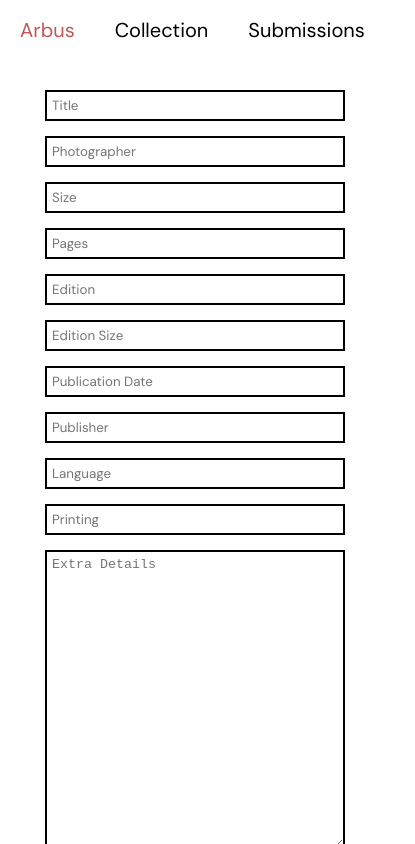
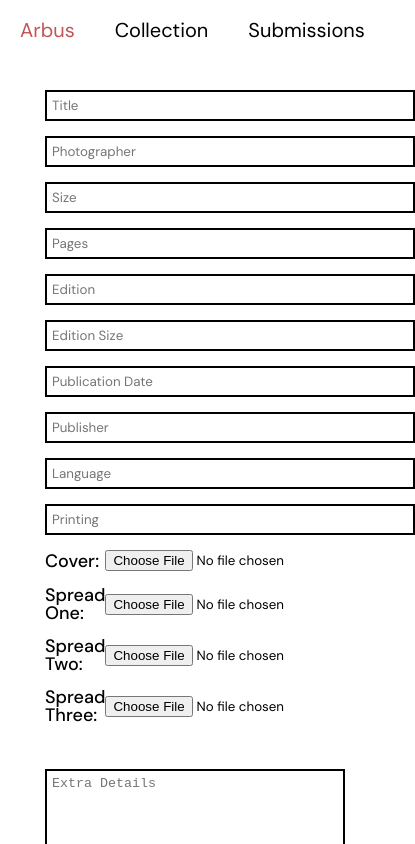
Before and after one commit to mcgowanandrew/arbus, a React (Create React App) app in the folder client/: page /admin/sub/edit/1 in a window 390 px wide. Shown: the top 844 px of the page, 415 px wide, since content can reach past the window. Built offline with nearby package versions, Linux system fonts and the light colour scheme; no server answers.

Commit message:
home page update, added fetchData

```diff
--- a/client/src/AllBooks.js
+++ b/client/src/AllBooks.js
@@ -4,7 +4,7 @@ import { useHistory } from "react-router-dom";
 import useToken from "./Hooks/useToken";
 
 const Book = ({ book }) => {
-  const { token, setToken } = useToken();
+  const { token} = useToken();
 
   let history = useHistory();
 
--- a/client/src/App.js
+++ b/client/src/App.js
@@ -17,17 +17,20 @@ const App = () => {
   const [value, setValue] = useState("");
   const [searchResults, setSearchResults] = useState([]);
   const [allBooks, setAllBooks] = useState([]);
-  useEffect(() => {
-    fetch("/catalogue/all-books", { method: "GET" })
-      .then((res) => {
-        return res.json();
-      })
-      .then((data) => {
-        console.log("data", data);
-        const bookArray = Object.values(data)[1];
-        setAllBooks(bookArray.reverse());
-      });
-  }, []);
+
+  useEffect(()=>{
+    fetchBookData()
+  },[])
+  const fetchBookData = async () => {
+    try {
+      const res = await fetch("/catalogue/all-books");
+      const data = await res.json();
+      const bookArray = Object.values(data)[1]
+      setAllBooks(bookArray.reverse());
+    } catch (error) {
+      console.log(error);
+    }
+  };
   return (
     <BrowserRouter>
       <GlobalStyles />
--- a/client/src/BookDetails.js
+++ b/client/src/BookDetails.js
@@ -16,6 +16,9 @@ const BookDetails = ({ book }) => {
       .then((json) => setCurrentBook(json.data));
   }, []);
 
+  // useEffect(()=>{
+  //   fetchData();
+  // },[currentBook])
   const cb = currentBook;
 
   const deleteBookHandler = (e) => {
@@ -78,6 +81,7 @@ const BookDetails = ({ book }) => {
           <ButWrap>
             {" "}
             {token ? (
+
               <DelButton onClick={deleteBookHandler}>Delete</DelButton>
             ) : (
               ""
@@ -168,6 +172,10 @@ const BookWrap = styled.div`
   justify-content: space-between;
   margin: 15px auto;
   width: 700px;
+  @media (max-width: 619px) {
+    flex-direction: column;
+    width: 300px;
+  }
 `;
 
 const BigWrap = styled.div`
--- a/client/src/Collection.js
+++ b/client/src/Collection.js
@@ -1,4 +1,4 @@
-import React, { useEffect, useState } from "react";
+import React from "react";
 import styled from "styled-components";
 import AllBooks from "./AllBooks";
 
@@ -7,7 +7,7 @@ const Collection = ({allBooks}) => {
   return (
     <>
       <BookWrap>
-        {allBooks.map((book) => {
+        {allBooks.reverse().map((book) => {
           return <AllBooks key={book._id} book={book} />;
         })}
       </BookWrap>
--- /dev/null
+++ b/client/src/Hooks/useViewport.js
@@ -0,0 +1,17 @@
+import { useEffect, useState } from "react";
+
+export default function useViewport() {
+  const [width, setWidth] = useState(window.innerWidth);
+  const [height, setHeight] = useState(window.innerHeight);
+
+  useEffect(() => {
+    const handleWindowResize = () => {
+      setWidth(window.innerWidth);
+      setHeight(window.innerHeight);
+    };
+    window.addEventListener("resize", handleWindowResize);
+    return () => window.removeEventListener("resize", handleWindowResize);
+  });
+
+  return { width, height };
+}
--- a/client/src/Submissions.js
+++ b/client/src/Submissions.js
@@ -17,7 +17,6 @@ const Submissions = () => {
     photographer: "",
     size: "",
     pages: "",
-    images: "",
     edition: "",
     editionSize: "",
     publicationDate: "",
@@ -25,7 +24,7 @@ const Submissions = () => {
     language: "",
     printing: "",
     extraDetails: "",
-    bookCover: "",
+    images: "",
     imageTwo: "",
     imageThree: "",
     imageFour: "",
--- a/client/src/admin/SubDetails.js
+++ b/client/src/admin/SubDetails.js
@@ -9,12 +9,15 @@ const SubDetails = () => {
   const { _id } = useParams();
   const [error, setError] = useState();
   const [currentSub, setCurrentSub] = useState([]);
+  const [coverImage, setCoverImage] = useState();
+  const [spreadOne, setSpreadOne] = useState();
+  const [spreadTwo, setSpreadTwo] = useState();
+  const [spreadThree, setSpreadThree] = useState();
   const [approve, setApprove] = useState({
     title: "",
     photographer: "",
     size: "",
     pages: "",
-    images: "",
     edition: "",
     editionSize: "",
     publicationDate: "",
@@ -22,19 +25,22 @@ const SubDetails = () => {
     language: "",
     printing: "",
     extraDetails: "",
-    bookCover: "",
+    images: "",
+    imageTwo: "",
+    imageThree: "",
+    imageFour: "",
   });
   useEffect(() => {
     fetch(`/admin/sub/edit/${_id}`)
       .then((rest) => rest.json())
       .then((json) => {
-        setCurrentSub({...json.data});
+        setCurrentSub({ ...json.data });
       });
   }, []);
   const cs = currentSub;
 
   const handleSubmit = (e) => {
-    e.preventDefault();
+    // e.preventDefault();
     fetch("/admin/add", {
       method: "POST",
       body: JSON.stringify({ ...approve }),
@@ -47,8 +53,8 @@ const SubDetails = () => {
       .catch((error) => {
         setError("error");
       });
-      history.push("/catalogue/collection");
-      };
+    history.push("/catalogue/collection");
+  };
 
   const deleteSubHandler = (e) => {
     e.preventDefault();
@@ -67,7 +73,28 @@ const SubDetails = () => {
     history.push("/admin/all-submissions");
   };
 
-  const handleChange = (e, type) => {
+  const submitDelete = (e) => {
+    // e.preventDefault();
+    fetch(`/admin/sub/${_id}`, {
+      method: "DELETE",
+      headers: {
+        Accept: "application/json",
+        "Content-Type": "application/json",
+      },
+    })
+      .then((res) => res.json())
+      .catch((error) => {
+        setError("error");
+      });
+
+
+  };
+  const handleApprove = (e) => {
+    e.preventDefault()
+    handleSubmit();
+    submitDelete();
+  };
+  const handleChange = (e) => {
     const name = e.target.name;
     const value = e.target.value;
 
@@ -104,10 +131,62 @@ const SubDetails = () => {
     }
     if (cs.extraDetails) {
       setApprove({ ...cs, extraDetails: cs.extraDetails });
-    } if (cs.images) {
-        setApprove({ ...cs, images: cs.images });
-      }
+    }
+    if (cs.images) {
+      setApprove({ ...cs, images: cs.images });
+    }
+    if (cs.imageTwo) {
+      setApprove({ ...cs, imageTwo: cs.imageTwo });
+    }
+    if (cs.imageThree) {
+      setApprove({ ...cs, imageThree: cs.imageThree });
+    }
+    if (cs.imageFour) {
+      setApprove({ ...cs, imageFour: cs.imageFour });
+    }
   }, [cs]);
+
+  const convertBase64 = (file) => {
+    return new Promise((res, rej) => {
+      const fileReader = new FileReader();
+      fileReader.readAsDataURL(file);
+      fileReader.onload = () => {
+        res(fileReader.result);
+      };
+      fileReader.onerror = (error) => {
+        rej(error);
+      };
+    });
+  };
+
+  const uploadImage = async (e) => {
+    const file = e.target.files[0];
+    const base64 = await convertBase64(file);
+    setCoverImage(base64);
+
+    setApprove({ ...approve, images: base64 });
+  };
+
+  const uploadImageTwo = async (e) => {
+    const file = e.target.files[0];
+    const base64 = await convertBase64(file);
+    setSpreadOne(base64);
+    setApprove({ ...approve, imageTwo: base64 });
+  };
+
+  const uploadImageThree = async (e) => {
+    const file = e.target.files[0];
+    const base64 = await convertBase64(file);
+    setSpreadTwo(base64);
+    setApprove({ ...approve, imageThree: base64 });
+  };
+
+  const uploadImageFour = async (e) => {
+    const file = e.target.files[0];
+    const base64 = await convertBase64(file);
+    setSpreadThree(base64);
+    setApprove({ ...approve, imageFour: base64 });
+  };
   return (
     <BigWrap>
       <FormWrap autocomplete="off">
@@ -192,7 +271,82 @@ const SubDetails = () => {
             defaultValue={cs.printing}
             onChange={(e) => handleChange(e)}
           />
+          <Wrap>
+            <Text> Cover: </Text>{" "}
+            <input
+              id="image"
+              type="file"
+              onChange={(e) => {
+                uploadImage(e);
+              }}
+              required
+            />
+          </Wrap>
+          <Wrap>
+            <Text> Spread One: </Text>{" "}
+            <input
+              id="image"
+              type="file"
+              onChange={(e) => {
+                uploadImageTwo(e);
+              }}
+            />
+          </Wrap>
+          <Wrap>
+            <Text> Spread Two: </Text>{" "}
+            <input
+              id="image"
+              type="file"
+              onChange={(e) => {
+                uploadImageThree(e);
+              }}
+            />
+          </Wrap>
+          <Wrap>
+            <Text> Spread Three: </Text>{" "}
+            <input
+              id="image"
+              type="file"
+              onChange={(e) => {
+                uploadImageFour(e);
+              }}
+            />
+          </Wrap>
         </InputGrid>
+        <ThumbWrap>
+          <LeftThumbWrap>
+            {coverImage ? (
+              <img src={coverImage} height="90px" alt={approve.title} />
+            ) : cs.images ? (
+              <img src={cs.images} height="90px" alt={approve.title} />
+            ) : (
+              ""
+            )}
+            {spreadOne ? (
+              <img src={spreadOne} height="90px" alt={approve.title} />
+            ) : cs.imageTwo ? (
+              <img src={cs.imageTwo} height="90px" alt={approve.title} />
+            ) : (
+              ""
+            )}
+          </LeftThumbWrap>
+          <RightThumbWrap>
+            {spreadTwo ? (
+              <img src={spreadTwo} height="90px" alt={approve.title} />
+            ) : cs.imageThree ? (
+              <img src={cs.imageThree} height="90px" alt={approve.title} />
+            ) : (
+              ""
+            )}
+            {spreadThree ? (
+              <img src={spreadThree} height="90px" alt={approve.title} />
+            ) : cs.imageFour ? (
+              <img src={cs.imageFour} height="90px" alt={approve.title} />
+            ) : (
+              ""
+            )}
+          </RightThumbWrap>
+        </ThumbWrap>
         <TextArea
           id="extraDetails"
           placeholder="Extra Details"
@@ -203,13 +357,48 @@ const SubDetails = () => {
           onChange={(e) => handleChange(e)}
         />
         <ButWrap>
-          <Button onClick={(e) => handleSubmit(e)}>Add Book</Button>
+          <Button onClick={(e) => handleApprove(e)}>Add Book</Button>
           <DelButton onClick={deleteSubHandler}>Delete</DelButton>
         </ButWrap>
       </FormWrap>
     </BigWrap>
   );
 };
+
+const ThumbWrap = styled.div`
+  width: 600px;
+  display: grid;
+  grid-template-columns: 1fr 1fr;
+  grid-gap: 15px;
+  margin-bottom: 15px;
+  @media (max-width: 619px) {
+    grid-template-columns: 1fr;
+    width: 300px;
+  }
+`;
+
+const RightThumbWrap = styled.div`
+  display: flex;
+  justify-content: space-between;
+`;
+
+const LeftThumbWrap = styled.div`
+  display: flex;
+  justify-content: space-between;
+`;
+const Text = styled.span`
+  font-weight: 500;
+  font-size: 18px;
+`;
+
+const Wrap = styled.div`
+  display: grid;
+  grid-template-columns: 1fr 1fr;
+  align-items: center;
+  justify-content: space-between;
+  width: 100%;
+`;
+
 const ButWrap = styled.div`
   width: 600px;
   display: flex;
--- a/client/src/admin/ViewSubmissions.js
+++ b/client/src/admin/ViewSubmissions.js
@@ -18,7 +18,7 @@ const ViewSubmissions = () => {
         const bookArray = Object.values(data)[1];
         setAllSubs(bookArray);
       });
-  });
+  },[]);
   if (!token) {
     return <Login setToken={setToken} />;
   }
```
Also changed, not shown: client/src/Homepage.js (+18 -7 lines), 1 other file (tests, documents, lock files or other folders).
